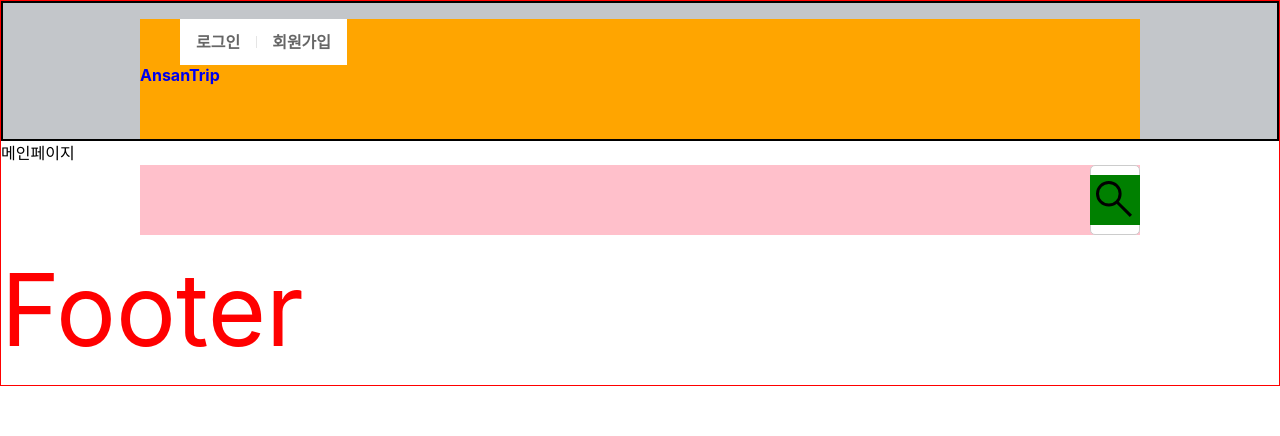
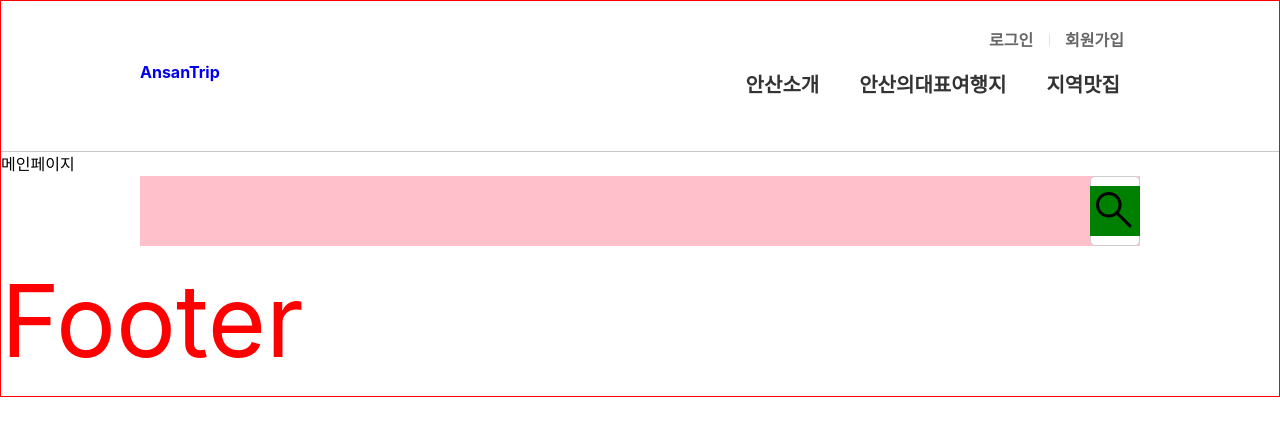
Before and after one commit to Seong1-Jo/p01-ansan, a React (Create React App) app: page / in a window 1280 px wide. Shown: the top 436 px of the page. Built offline with nearby package versions, Linux system fonts and the light colour scheme.

Commit message:
style: Header Drop Menu
Add Header drop menu

```diff
--- a/src/components/Header/Header.tsx
+++ b/src/components/Header/Header.tsx
@@ -1,22 +1,26 @@
-import React from 'react';
+import React, { useState } from 'react';
 import styled from 'styled-components';
 
 import { Link } from 'react-router-dom';
 
+const Inner = styled.div`
+  /* background-color: orange; */
+  width: 1000px;
+  margin: 0 auto; //가운데 정렬
+  position: relative;
+`;
 const HContainer = styled.header`
   color: #333;
   font-size: 16px;
   font-weight: 700;
-  border: 2px solid black;
-  background-color: #c3c6ca;
+  border-bottom: 1px solid #c8c8c8;
+  /* background-color: #c3c6ca; */
+  & > ${Inner} {
+    // & > 바로 아래자식에게만적용!
+    height: 150px;
+  }
 `;
-const Inner = styled.div`
-  background-color: orange;
-  width: 1000px;
-  height: 120px;
-  margin: 0 auto; //가운데 정렬
-  position: relative;
-`;
+const LinkLogo = styled(Link)``;
 const Logo = styled.span`
   height: 32px;
   position: absolute;
@@ -25,9 +29,11 @@ const Logo = styled.span`
   left: 0;
   margin: auto;
 `;
-const SecondMenuContainer = styled.div``;
+
 const SecondMenuUl = styled.ul`
   display: flex;
+  position: absolute;
+  right: 0;
 `;
 const SecondMenuLi = styled.li`
   list-style: none;
@@ -43,6 +49,7 @@ const SecondMenuLi = styled.li`
     margin: auto 0;
   }
   &:first-child::before {
+    // 로그인 앞에 선 없애는 코드
     display: none;
   }
 `;
@@ -56,15 +63,50 @@ const StyleLink = styled(Link)`
     color: #000;
   }
 `;
+const FirstMenuUl = styled.ul`
+  display: flex;
+  position: absolute;
+  bottom: 0;
+  right: 0;
+  z-index: 1; // 하면 드롭다운이 맨위에 있게된다.
+`;
+
+const FMenuDropTitle = styled.div`
+  padding: 10px 20px 35px 20px;
+  font-size: 20px;
+`;
+const FMenuDropList = styled.div`
+  // 가상선택자를위해서 위치변경 부모엘리먼트위에 옮김
+  width: 100%;
+  position: fixed;
+  left: 0;
+  display: none; //drop을 안보이게한다.
+`;
+const FirstMenuIi = styled.li`
+  list-style: none;
+  &:hover ${FMenuDropTitle} {
+    // li에 해야 drop다운까지 hover가 된다.
+    color: red;
+    background-color: blue;
+  }
+  &:hover ${FMenuDropList} {
+    display: block; //hover를 하면 none했던것이 블록으로바뀌며화면에 출력된다.
+  }
+`;
+
+const FMenuDropItem = styled.div`
+  background-color: red;
+  height: 200px;
+`;
+const DropItem = styled.div``;
 
 function Header() {
   return (
     <HContainer>
       <Inner>
-        <Link to="/">
+        <LinkLogo to="/">
           <Logo className="logo">AnsanTrip</Logo>
-        </Link>
-        <SecondMenuContainer>
+        </LinkLogo>
         <SecondMenuUl>
           <SecondMenuLi>
             <StyleLink to="/login">로그인</StyleLink>
@@ -73,7 +115,32 @@ function Header() {
             <StyleLink to="/register">회원가입</StyleLink>
           </SecondMenuLi>
         </SecondMenuUl>
-        </SecondMenuContainer>
+        <FirstMenuUl>
+          <FirstMenuIi>
+            <FMenuDropTitle>안산소개</FMenuDropTitle>
+            <FMenuDropList>
+              <FMenuDropItem>
+                <Inner>a</Inner>
+              </FMenuDropItem>
+            </FMenuDropList>
+          </FirstMenuIi>
+          <FirstMenuIi>
+            <FMenuDropTitle>안산의대표여행지</FMenuDropTitle>
+            <FMenuDropList>
+              <FMenuDropItem>
+                <Inner>b</Inner>
+              </FMenuDropItem>
+            </FMenuDropList>
+          </FirstMenuIi>
+          <FirstMenuIi>
+            <FMenuDropTitle>지역맛집</FMenuDropTitle>
+            <FMenuDropList>
+              <FMenuDropItem>
+                <Inner>c</Inner>
+              </FMenuDropItem>
+            </FMenuDropList>
+          </FirstMenuIi>
+        </FirstMenuUl>
         {/* <ul>
             <li>
               <Link to="/intro">안산소개</Link>
--- a/src/pages/MainPage/MainPage.tsx
+++ b/src/pages/MainPage/MainPage.tsx
@@ -51,11 +51,13 @@ function MainPage() {
     }
   };
   const SearchFocus = () => {
+    // focus했을때
     if (inputRef.current) {
       inputRef.current.setAttribute('placeholder', '통합검색');
     }
   };
   const SearchBlur = () => {
+    // focus에 때었을때
     if (inputRef.current) {
       inputRef.current.setAttribute('placeholder', '');
     }
```
Lines whose indentation alone changed are shown as unchanged.
